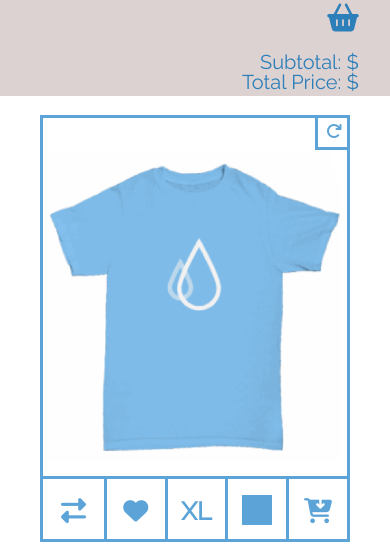
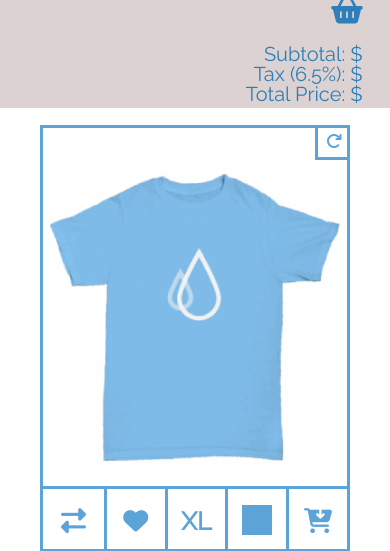
Before and after one commit to johncpatterson/TIY-2-3-T-Shirt-Cost, a website: page index.html in a window 390 px wide. Shown: the top 551 px of the page. Drawn offline with nearby package versions, Linux system fonts and the light colour scheme.

Commit message:
tweaked some spaceing

```diff
--- a/index.html
+++ b/index.html
@@ -17,11 +17,11 @@
     <div class="cart">
             <h1><i class="fa fa-shopping-basket" aria-hidden="true"></i></h1><br>
             <h1>Subtotal: $<span id="subtotal_box"></span></h1>
-            <!-- <h1>Tax: $<span id="tax_box"></span></h1> -->
+            <h1>Tax (6.5%): $<span id="tax_box"></span></h1>
             <h1>Total Price: $<span id="totalprice_box"></span></h1>
         </div>
     <div class="container">
-
+            <!-- Blue shirt -->
         <div class="left_shirt">
             <div class="flip_container">
             <div class="top flipper">
@@ -59,6 +59,7 @@
                 <span class="text_left">Save my trees</span> <span class="text_right" id="price_1">$29</span>
             </div>
         </div>
+                <!-- Pink Shirt -->
         <div class="middle_shirt">
             <div class="flip_container">
             <div class="top flipper">
@@ -96,6 +97,7 @@
                 <span class="text_left">Nature Lover</span> <span class="text_right" id="price_2">$19</span>
             </div>
         </div>
+                <!-- Orange Shirt -->
         <div class="right_shirt">
             <div class="flip_container">
             <div class="top flipper">
--- a/js/main.js
+++ b/js/main.js
@@ -15,7 +15,22 @@ function updateCart(price) {
     document.getElementById("subtotal_box").innerHTML = subtotal.toFixed(0);
     // document.getElementById("tax_box").innerHTML = tax.toFixed(2);
     document.getElementById("totalprice_box").innerHTML = total.toFixed(2);
+    return total;
+
 }
+
+// function bounceCart(bounce) {
+// 	if (blueInCart === true || pinkInCart === true || orangeInCart === true) {
+// 		var a = document.getElementByID('cart')
+//           for (i = 0; i < a.length; i++) {
+//             [i].classList.remove('clicked');
+//         }
+//         document.getElementById('cart').classList.add("clicked");
+// 	}
+// 	else if (blueInCart === false || pinkInCart === false || orangeInCart === false) {
+
+// 	}
+// }
 
 cartOne.addEventListener("click", function() {
     if (blueInCart === false) {
--- a/sass/main.scss
+++ b/sass/main.scss
@@ -32,7 +32,7 @@ span {
     width: 100%;
     position: relative;
     margin: 10px auto;
-    margin-top: 80px;
+    margin-top: 85px;
     overflow: hidden;
 }
 
@@ -44,7 +44,7 @@ span {
     width: 326px / 990px * 100%;
     height: 520px;
     margin: 20px auto;
-    margin-top: 25px;
+    margin-top: 30px;
     padding: 10px 25px 10px 25px;
 }
 
@@ -144,8 +144,7 @@ span {
 }
 
 .cart {
-
-    margin-top: -80px;
+    margin-top: -93px;
     font-size: 20px;
     width: 100%;
     text-align: right;
@@ -155,6 +154,10 @@ span {
     font-family: 'Raleway', sans-serif;
     position: fixed;
     z-index: 10;
+}
+.clicked {
+    animation-name: movePopUpDown;
+    animation-duration: .3s;
 }
 
 .fa-repeat {
@@ -420,7 +423,7 @@ i.fa-shopping-basket {
     }
     .cart {
         background-color: #ddd2d2;
-        padding-right: 8%;
+        padding-right: 7%;
         color: darken($font-color, 15%);
     }
 }
```
Also changed, not shown: css/main.css.
